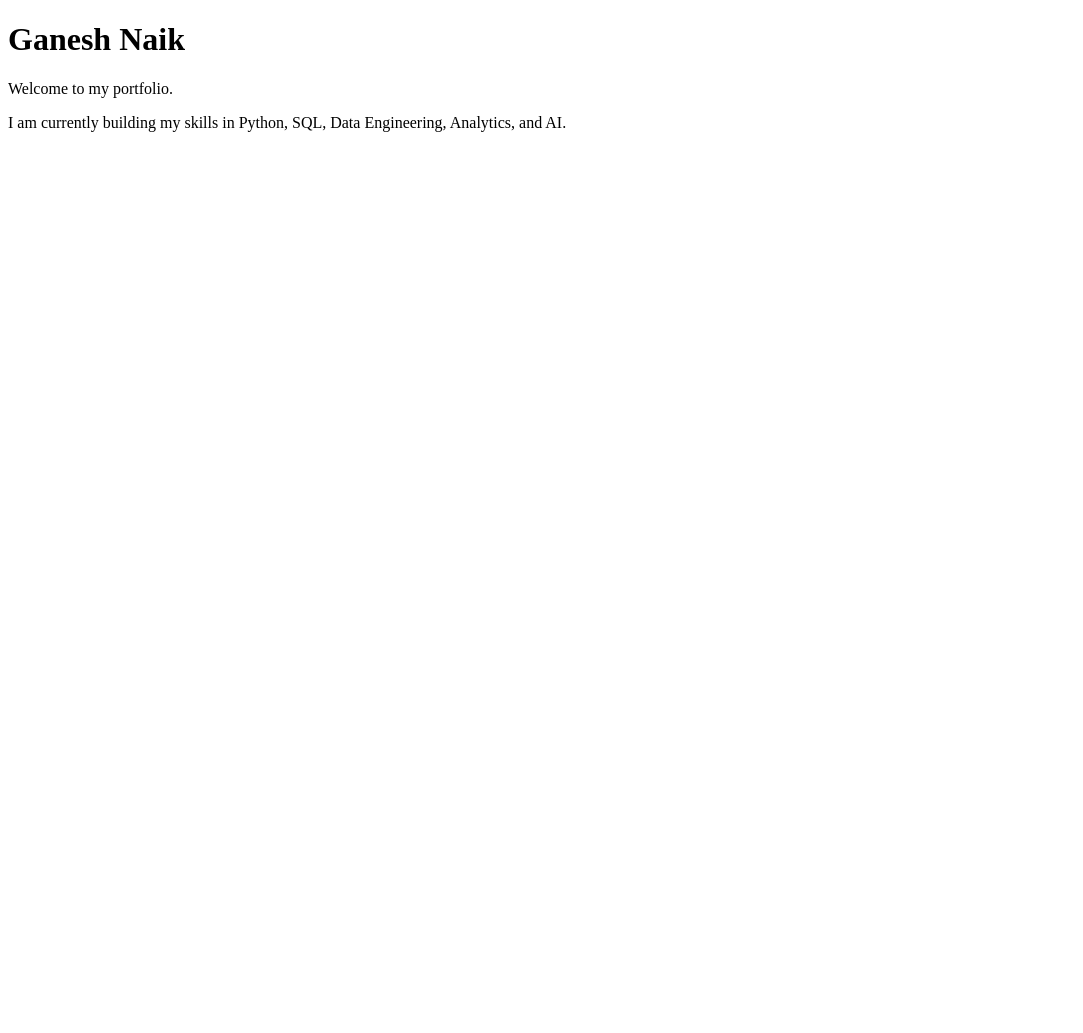
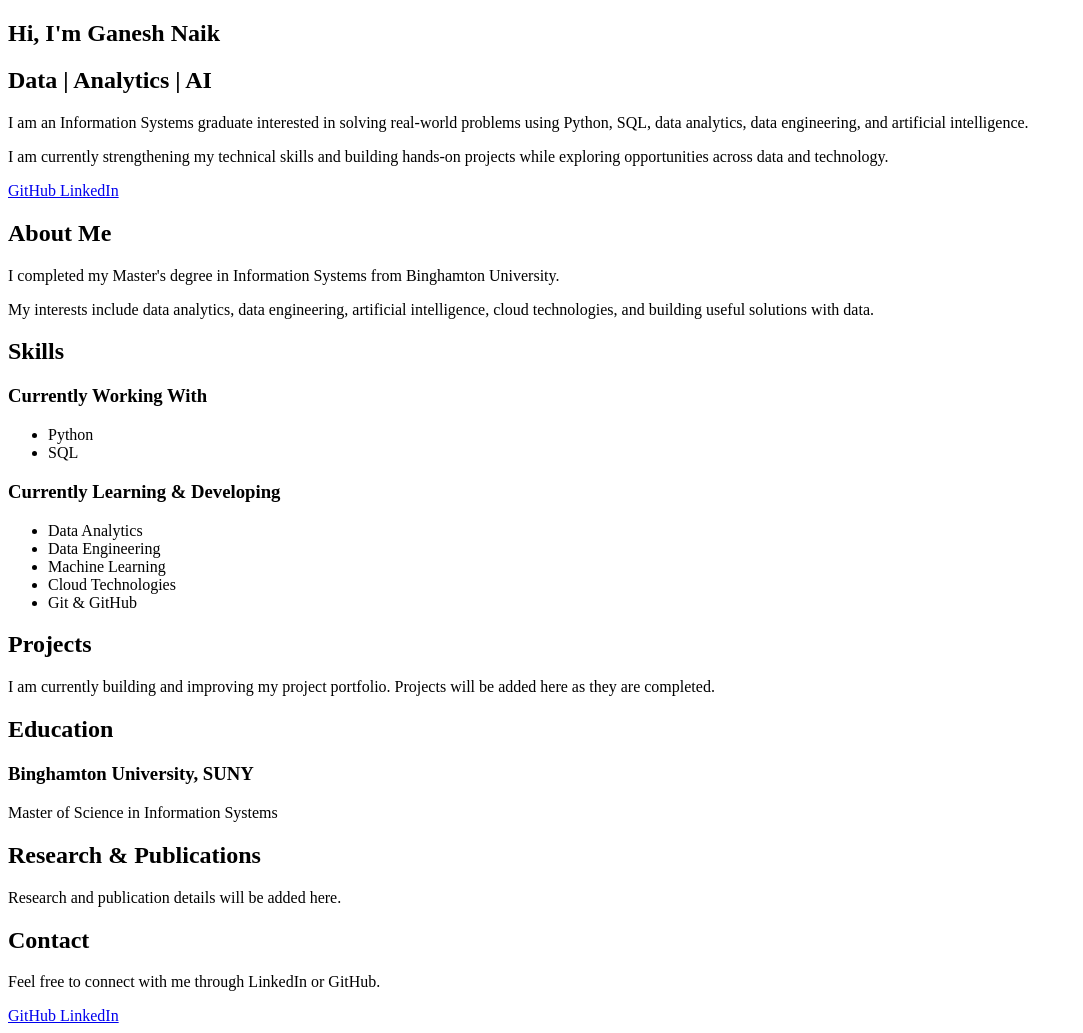
Before and after one commit to gnaik15/gnaik15.github.io, a plain HTML site: page index.html in a window 1280 px wide. Shown: the whole page, without its empty margins (0-1083 px from the left). Before the commit the page ends 800 px from the top, so only its background shows below. Drawn offline with Linux system fonts and the light colour scheme.

Commit message:
Add initial portfolio structure

```diff
--- a/index.html
+++ b/index.html
@@ -1,20 +1,148 @@
 <!DOCTYPE html>
-<html>
+<html lang="en">
+
 <head>
+    <meta charset="UTF-8">
+    <meta name="viewport" content="width=device-width, initial-scale=1.0">
+
     <title>Ganesh Naik | Portfolio</title>
 </head>
+
 <body>
 
-    <h1>Ganesh Naik</h1>
+    <!-- HOME -->
+    <section id="home">
 
-    <p>
-        Welcome to my portfolio.
-    </p>
+        <h1>Hi, I'm Ganesh Naik</h1>
 
-    <p>
-        I am currently building my skills in Python, SQL, Data Engineering,
-        Analytics, and AI.
-    </p>
+        <h2>Data | Analytics | AI</h2>
+
+        <p>
+            I am an Information Systems graduate interested in solving
+            real-world problems using Python, SQL, data analytics,
+            data engineering, and artificial intelligence.
+        </p>
+
+        <p>
+            I am currently strengthening my technical skills and
+            building hands-on projects while exploring opportunities
+            across data and technology.
+        </p>
+
+        <a href="https://github.com/gnaik15" target="_blank">
+            GitHub
+        </a>
+
+        <a href="https://www.linkedin.com/in/ganeshnaikk" target="_blank">
+            LinkedIn
+        </a>
+
+    </section>
+
+
+    <!-- ABOUT -->
+    <section id="about">
+
+        <h2>About Me</h2>
+
+        <p>
+            I completed my Master's degree in Information Systems
+            from Binghamton University.
+        </p>
+
+        <p>
+            My interests include data analytics, data engineering,
+            artificial intelligence, cloud technologies, and building
+            useful solutions with data.
+        </p>
+
+    </section>
+
+
+    <!-- SKILLS -->
+    <section id="skills">
+
+        <h2>Skills</h2>
+
+        <h3>Currently Working With</h3>
+
+        <ul>
+            <li>Python</li>
+            <li>SQL</li>
+        </ul>
+
+        <h3>Currently Learning & Developing</h3>
+
+        <ul>
+            <li>Data Analytics</li>
+            <li>Data Engineering</li>
+            <li>Machine Learning</li>
+            <li>Cloud Technologies</li>
+            <li>Git & GitHub</li>
+        </ul>
+
+    </section>
+
+
+    <!-- PROJECTS -->
+    <section id="projects">
+
+        <h2>Projects</h2>
+
+        <p>
+            I am currently building and improving my project portfolio.
+            Projects will be added here as they are completed.
+        </p>
+
+    </section>
+
+
+    <!-- EDUCATION -->
+    <section id="education">
+
+        <h2>Education</h2>
+
+        <h3>Binghamton University, SUNY</h3>
+
+        <p>
+            Master of Science in Information Systems
+        </p>
+
+    </section>
+
+
+    <!-- RESEARCH -->
+    <section id="research">
+
+        <h2>Research & Publications</h2>
+
+        <p>
+            Research and publication details will be added here.
+        </p>
+
+    </section>
+
+
+    <!-- CONTACT -->
+    <section id="contact">
+
+        <h2>Contact</h2>
+
+        <p>
+            Feel free to connect with me through LinkedIn or GitHub.
+        </p>
+
+        <a href="https://github.com/gnaik15" target="_blank">
+            GitHub
+        </a>
+
+        <a href="https://www.linkedin.com/in/ganeshnaikk" target="_blank">
+            LinkedIn
+        </a>
+
+    </section>
+
 
 </body>
+
 </html>
```
